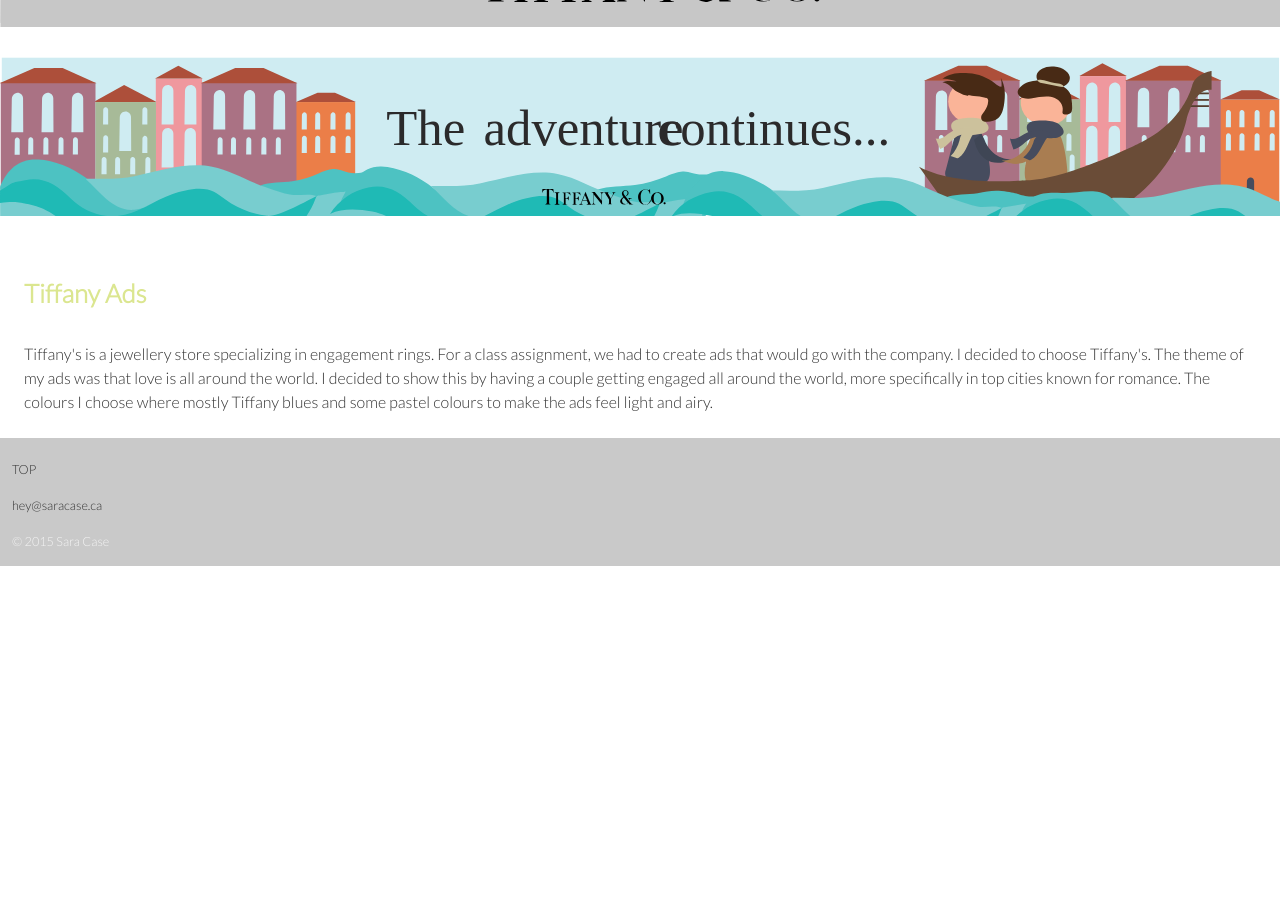
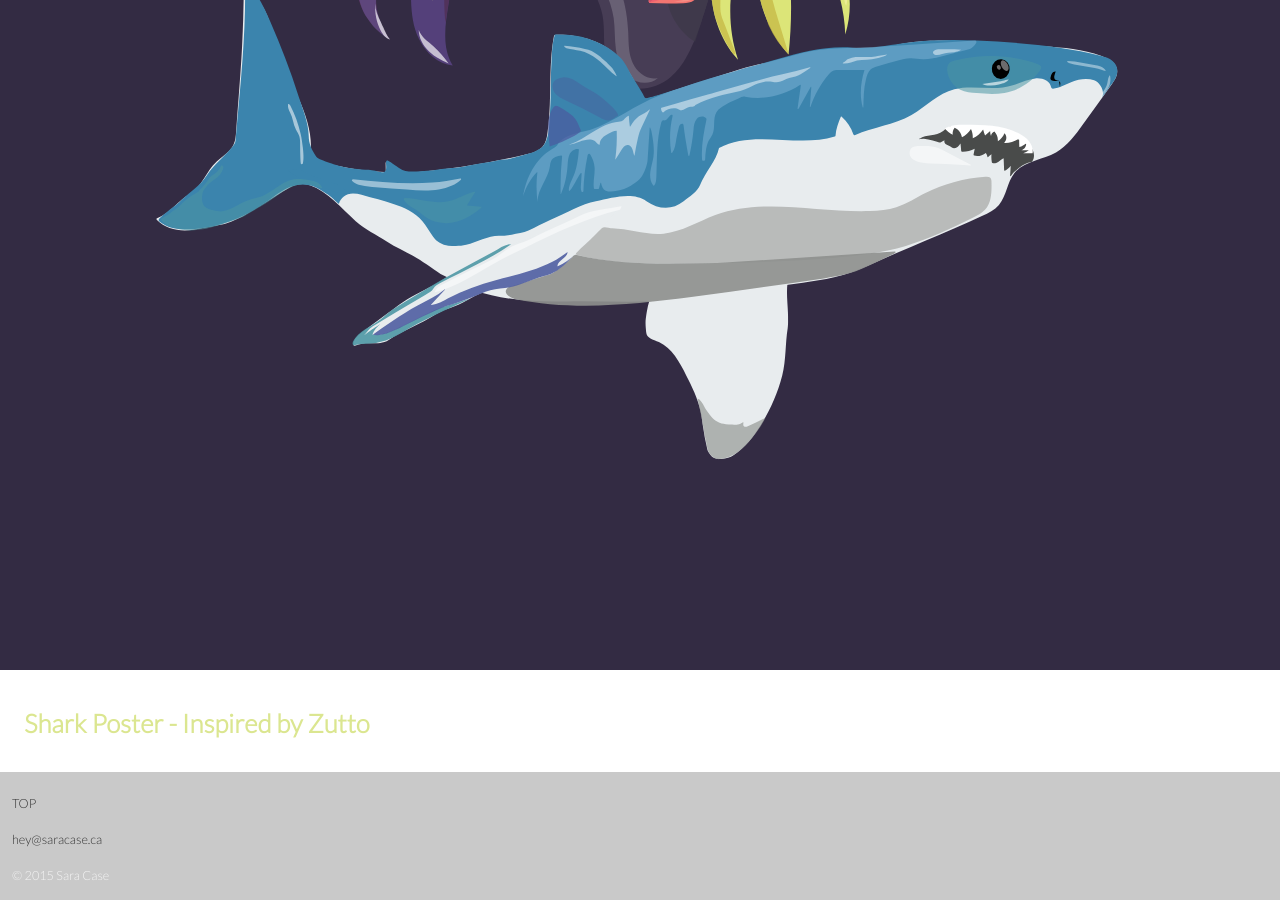
Before and after one commit to saracase/portfolio, a Jekyll site: the page built from graphics.html, in a window 1280 px wide and 900 px high, scrolled down 10357 px. Built offline with Jekyll 4.4.1, drawn with Linux system fonts in a browser that asks for light colours; before the commit the page ends 10923 px from its top, so only the background shows below that; some of the changed text lies outside the part shown.

Commit message:
Putting in all my work for each page

```diff
--- a/graphics.html
+++ b/graphics.html
@@ -2,49 +2,43 @@
 layout: default
 ---
 <main id="main">
+<div class="grid">
     <div class="push unit unit-xs-1 unit-s-1 unit-m-1 unit-l-1">
-        <img src="{{site.baseurl}}/images/branding/svg/northbound-notebooks.svg" alt="NorthBound Logo">
-    </div>
-<div class="grid">
-    <div class="paragraph pad-top unit unit-xs-1 unit-s-1 unit-m-1 unit-l-1">
-            <h1 class="peta gutter">NorthBound Logo Design</h1>
-            <p class="gutter brand-family">NorthBound is an upcomign leatherback notebook company. I designed the logo for it which included designing a new typeface. The owner wanted a simple and clean look to it, so I added no decorations to it. The colour chosen is just black, I went with that because it gave it a more clean look.</p>
+        <img src="{{site.baseurl}}/images/graphics/svg/20-birthday-01.svg" alt="Front of Birthday Card">
     </div>
     <div class="push unit unit-xs-1 unit-s-1 unit-m-1 unit-l-1">
-        <img src="{{site.baseurl}}/images/branding/svg/the-door.svg" alt="Photo of Me">
+        <img src="{{site.baseurl}}/images/graphics/svg/20-birthday-02.svg" alt="Back of Birthday Card">
     </div>
     <div class="push unit unit-xs-1 unit-s-1 unit-m-1 unit-l-1">
-        <img src="{{site.baseurl}}/images/branding/svg/the-door-2.svg" alt="Photo of Me">
-    </div>
-    <div class="paragraph pad-top unit unit-xs-1 unit-s-1 unit-m-1 unit-l-1">
-            <h1 class="peta gutter">The Door Logo Design</h1>
-            <p class="gutter brand-family">The Door is an upcoming home brewed beer company. I design two logos for the company. The first one is a glass of beer with the door in the middle, and the second one was more of a wordmark design. The client wanted a light and clean feel to the logos. The colours chosen were based on actual colours of beer and also the clients colours.</p>
+        <img src="{{site.baseurl}}/images/graphics/svg/little-mermaid-01.svg" alt="Front of Birthday Card">
     </div>
     <div class="push unit unit-xs-1 unit-s-1 unit-m-1 unit-l-1">
-        <img src="{{site.baseurl}}/images/branding/svg/front-package.svg" alt="McVities Front Package">
+        <img src="{{site.baseurl}}/images/graphics/svg/little-mermaid-02.svg" alt="Back of Birthday Card">
+    </div>
+    <div class="paragraph unit unit-xs-1 unit-s-1 unit-m-1 unit-l-1">
+            <h1 class="peta gutter">Cards</h1>
+            <p class="gutter brand-family"></p>
     </div>
     <div class="push unit unit-xs-1 unit-s-1 unit-m-1 unit-l-1">
-        <img src="{{site.baseurl}}/images/branding/svg/back-package.svg" alt="McVities Back Package">
+        <img src="{{site.baseurl}}/images/graphics/svg/fashion-week_Own%20Choice.svg" alt="Fashion Week Poster">
     </div>
-    <div class="paragraph pad-top unit unit-xs-1 unit-s-1 unit-m-1 unit-l-1">
-            <h1 class="peta gutter">McVities Re-Package Design</h1>
-            <p class="gutter brand-family">McVities is a British cookie company. For a class assignment, we had to re-do a package so I choose McVities. I chose them because I love their cookies and their package seemed boring, I wanted to add more typical British lifestyle graphics to it. The colours I chose were very basic, non-vibrant colours, I did that because I wanted to make it feel more natural.</p>
+    <div class="paragraph unit unit-xs-1 unit-s-1 unit-m-1 unit-l-1">
+            <h1 class="peta gutter">Poster Design</h1>
+            <p class="gutter brand-family"></p>
+    </div>
+    <div class="push unit unit-xs-1 unit-s-1 unit-m-1 unit-l-1">
+        <img src="{{site.baseurl}}/images/graphics/svg/mandala.svg" alt="Mandala">
+    </div>
+    <div class="paragraph unit unit-xs-1 unit-s-1 unit-m-1 unit-l-1">
+            <h1 class="peta gutter">Mandala</h1>
+            <p class="gutter brand-family"></p>
         </div>
     <div class="push unit unit-xs-1 unit-s-1 unit-m-1 unit-l-1">
-        <img src="{{site.baseurl}}/images/branding/svg/london-ad.svg" alt="Tiffany's London Ad">
+        <img src="{{site.baseurl}}/images/graphics/svg/sharks.svg" alt="Shark Poster">
     </div>
-    <div class="push unit unit-xs-1 unit-s-1 unit-m-1 unit-l-1">
-        <img src="{{site.baseurl}}/images/branding/svg/paris-ad.svg" alt="Tiffany's Paris Ad">
-    </div>
-    <div class="push unit unit-xs-1 unit-s-1 unit-m-1 unit-l-1">
-        <img src="{{site.baseurl}}/images/branding/svg/rome-ad.svg" alt="Tiffany's Rome Ade">
-    </div>
-    <div class="push unit unit-xs-1 unit-s-1 unit-m-1 unit-l-1">
-        <img src="{{site.baseurl}}/images/branding/svg/venice-ad.svg" alt="Tiffany's Venice Ad">
-    </div>
-    <div class="paragraph pad-top unit unit-xs-1 unit-s-1 unit-m-1 unit-l-1">
-            <h1 class="peta gutter">Tiffany Ads</h1>
-            <p class="gutter brand-family">Tiffany's is a jewellery store specializing in engagement rings. For a class assignment, we had to create ads that would go with the company. I decided to choose Tiffany's. The theme of my ads was that love is all around the world. I decided to show this by having a couple getting engaged all around the world, more specifically in top cities known for romance. The colours I choose where mostly Tiffany blues and some pastel colours to make the ads feel light and airy.</p>
+    <div class="paragraph unit unit-xs-1 unit-s-1 unit-m-1 unit-l-1">
+            <h1 class="peta gutter">Shark Poster - Inspired by Zutto</h1>
+            <p class="gutter brand-family"></p>
     </div>
 </div>
 </main>
--- a/motion.html
+++ b/motion.html
@@ -3,12 +3,12 @@ layout: default
 ---
 <main id="main">
     <div class="push unit unit-xs-1 unit-s-1 unit-m-1 unit-l-1">
-        <img src="{{site.baseurl}}/images/branding/svg/northbound-notebooks.svg" alt="NorthBound Logo">
+        <img src="{{site.baseurl}}/images/motion/Case,-Sara,-420,-Loop-D-Loop.gif" alt="Motion Piece">
     </div>
 <div class="grid">
     <div class="paragraph pad-top unit unit-xs-1 unit-s-1 unit-m-1 unit-l-1">
-            <h1 class="peta gutter">NorthBound Logo Design</h1>
-            <p class="gutter brand-family">NorthBound is an upcomign leatherback notebook company. I designed the logo for it which included designing a new typeface. The owner wanted a simple and clean look to it, so I added no decorations to it. The colour chosen is just black, I went with that because it gave it a more clean look.</p>
+            <h1 class="peta gutter">Bang Gif</h1>
+            <p class="gutter brand-family"></p>
     </div>
 </div>
 </main>
```
Also changed, not shown: branding.html (+7 -7 lines), type.html (+12 -35 lines).
